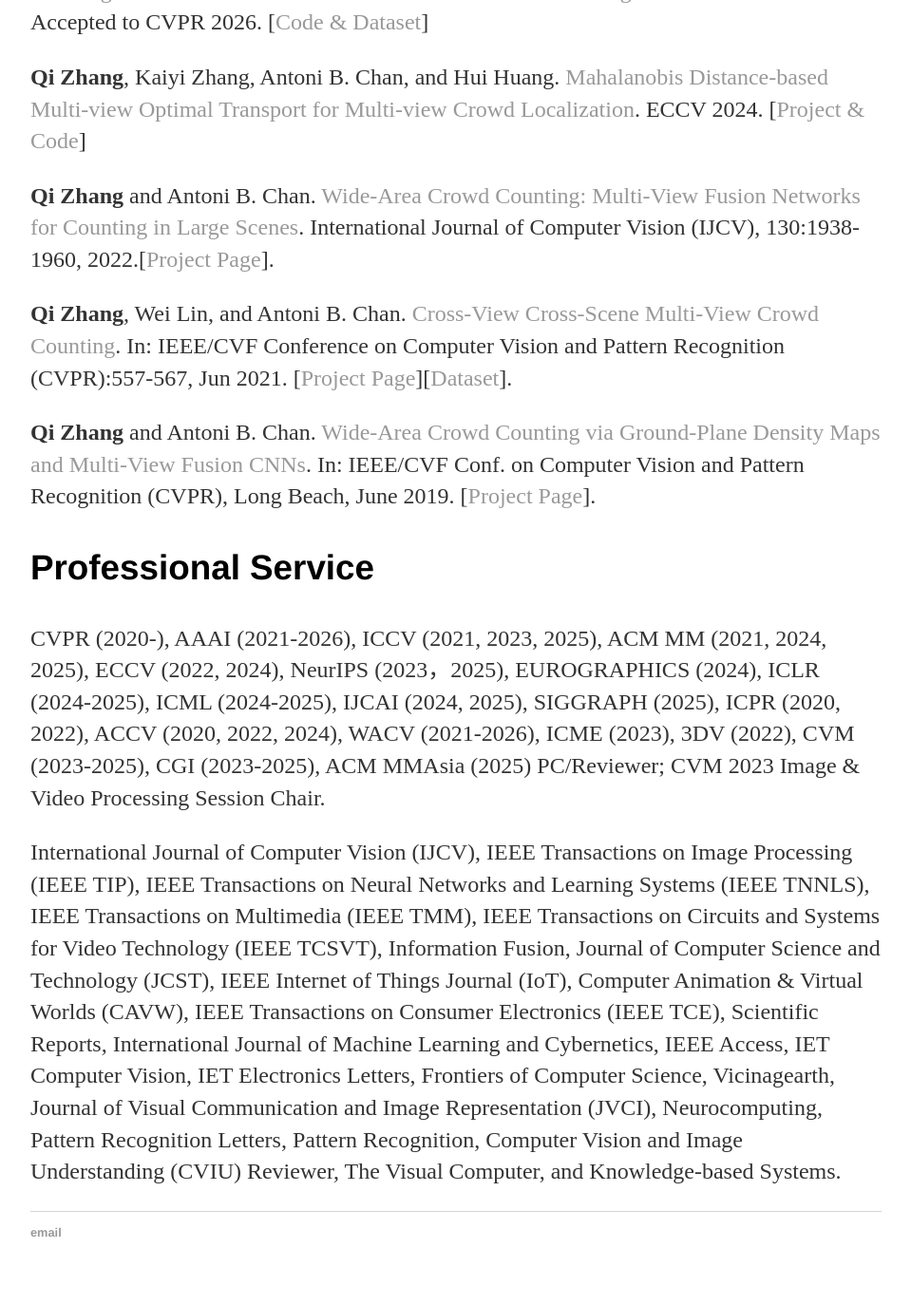
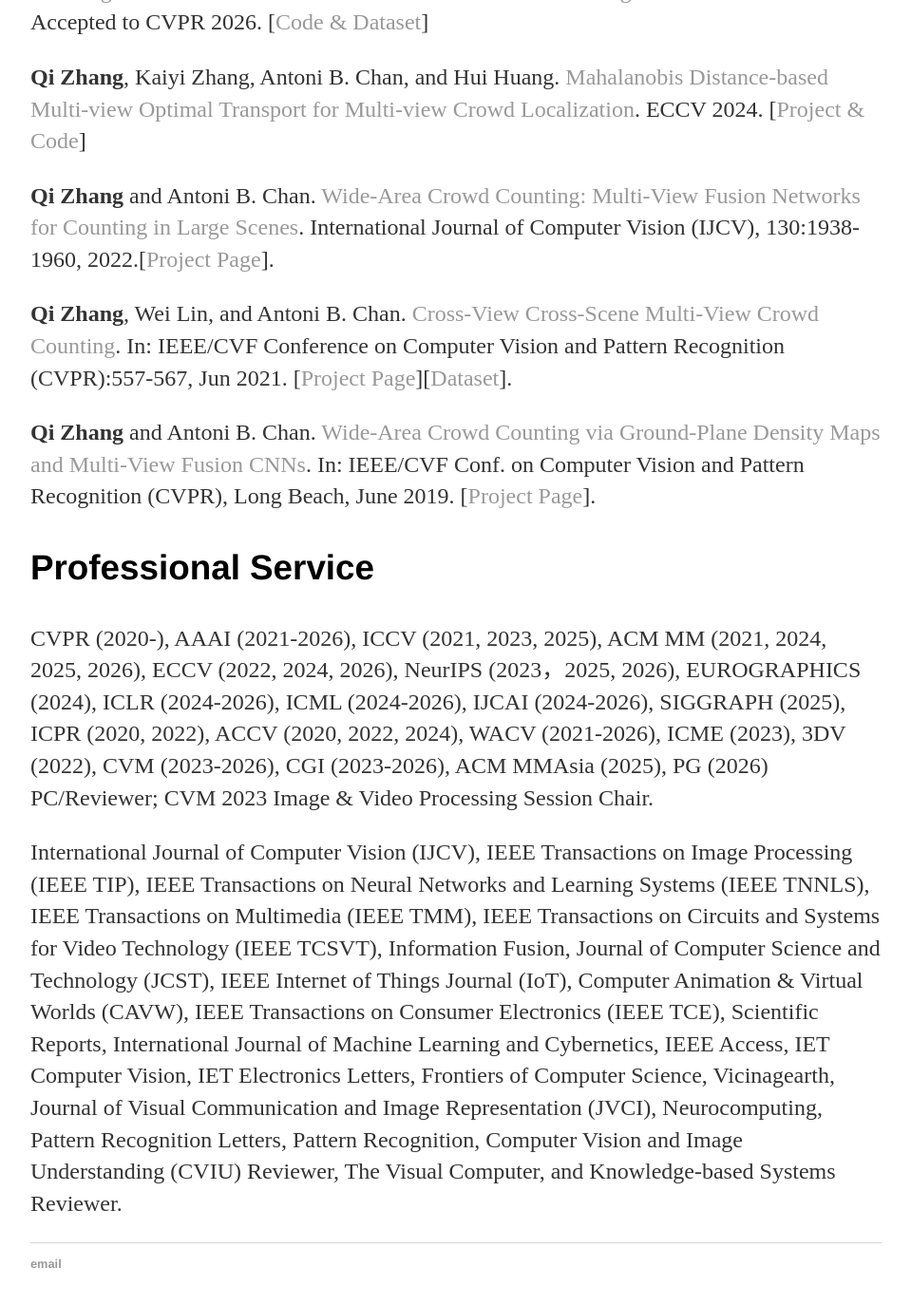
Before and after one commit to zqyq/zqyq.github.io, a Jekyll site: the page built from index.html, in a window 1280 px wide and 1400 px high, scrolled down 1047 px. Shown: the top 1374 px of the window at 95% size, without its empty margins (160-1119 px from the left). Built offline with Jekyll 4.4.1, drawn with Linux system fonts in a browser that asks for light colours.

Commit message:
Update professional service and reviewer details

```diff
--- a/index.html
+++ b/index.html
@@ -58,8 +58,9 @@
 
 			<h3>Professional Service</h3>
 
- 			<p> CVPR (2020-), AAAI (2021-2026), ICCV (2021, 2023, 2025), ACM MM (2021, 2024, 2025),  ECCV (2022, 2024), NeurIPS (2023，2025), EUROGRAPHICS (2024), ICLR (2024-2025), ICML (2024-2025), IJCAI (2024, 2025),
-				SIGGRAPH (2025), ICPR (2020, 2022), ACCV (2020, 2022, 2024), WACV (2021-2026), ICME (2023), 3DV (2022), CVM (2023-2025), CGI (2023-2025), ACM MMAsia (2025) PC/Reviewer; CVM 2023 Image & Video Processing Session Chair.<p>
+ 			<p> CVPR (2020-), AAAI (2021-2026), ICCV (2021, 2023, 2025), ACM MM (2021, 2024, 2025, 2026),  ECCV (2022, 2024, 2026), NeurIPS (2023，2025, 2026), EUROGRAPHICS (2024), ICLR (2024-2026), ICML (2024-2026), IJCAI (2024-2026),
+				SIGGRAPH (2025), ICPR (2020, 2022), ACCV (2020, 2022, 2024), WACV (2021-2026), ICME (2023), 3DV (2022), CVM (2023-2026), CGI (2023-2026), ACM MMAsia (2025), PG (2026) PC/Reviewer;
+				CVM 2023 Image & Video Processing Session Chair.<p>
 
 			<p> International Journal of Computer Vision (IJCV),
 			 IEEE Transactions on Image Processing (IEEE TIP),
@@ -69,5 +70,5 @@
 			 Information Fusion, Journal of Computer Science and Technology (JCST), IEEE Internet of Things Journal (IoT), Computer Animation & Virtual Worlds (CAVW),
 			 IEEE Transactions on Consumer Electronics (IEEE TCE), Scientific Reports, International Journal of Machine Learning and Cybernetics,
 			 IEEE Access, IET Computer Vision, IET Electronics Letters, Frontiers of Computer Science, Vicinagearth, Journal of Visual Communication and Image Representation (JVCI),
-			 Neurocomputing, Pattern Recognition Letters, Pattern Recognition, Computer Vision and Image Understanding (CVIU) Reviewer, The Visual Computer, and Knowledge-based Systems. <p>
+			 Neurocomputing, Pattern Recognition Letters, Pattern Recognition, Computer Vision and Image Understanding (CVIU) Reviewer, The Visual Computer, and Knowledge-based Systems Reviewer. <p>
 		</div>
```
